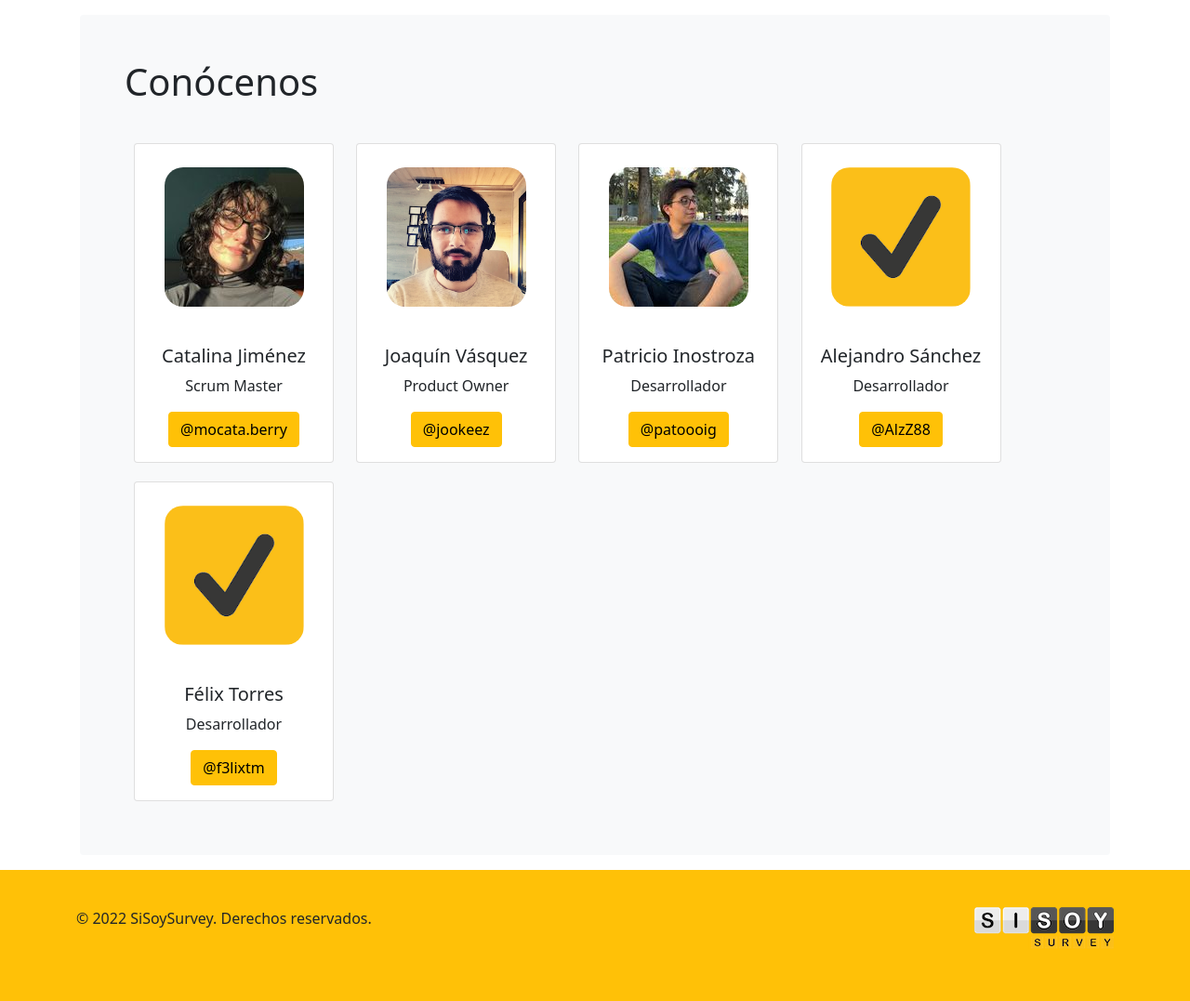
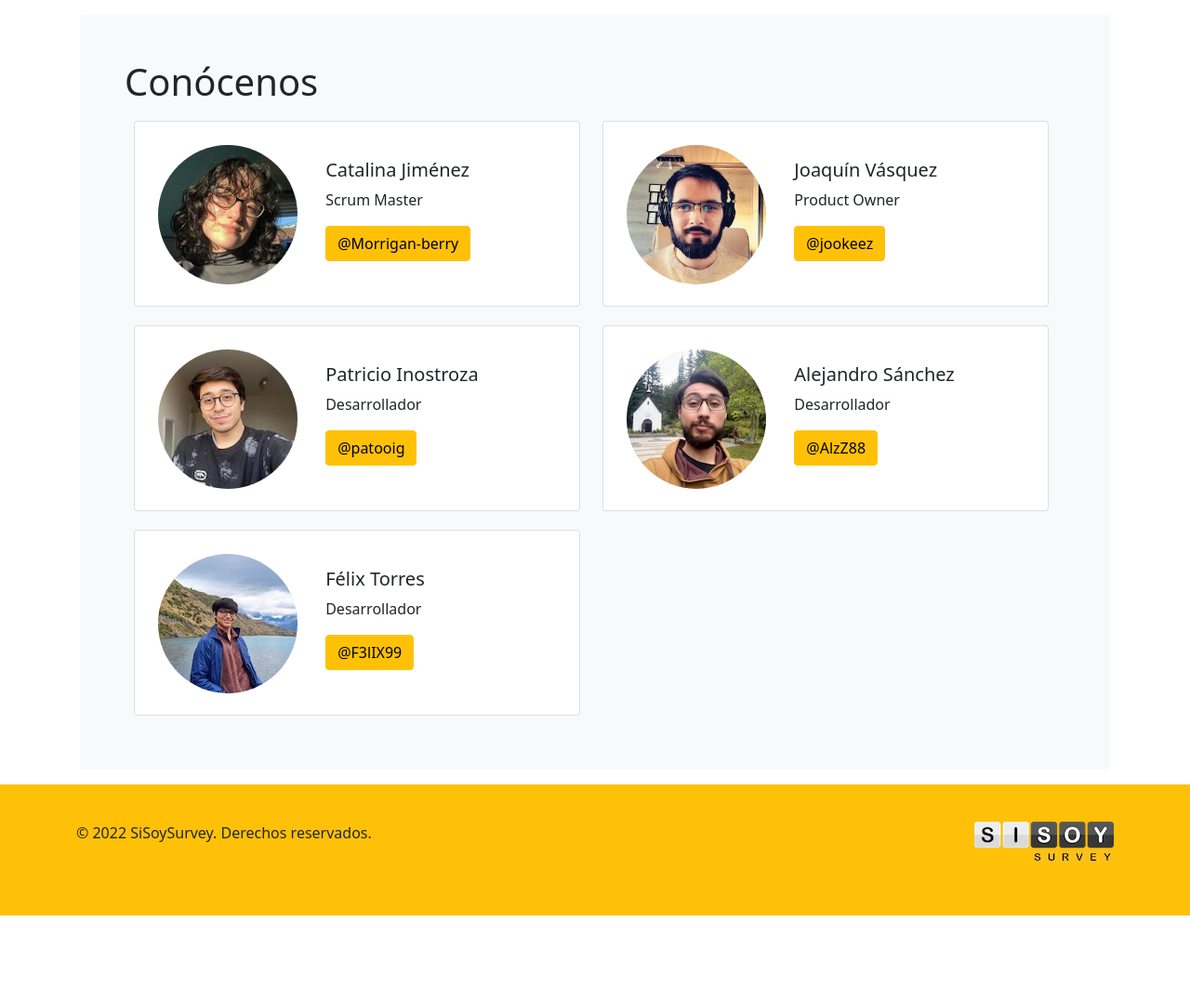
Before and after one commit to jookeez/SiSoySurvey, a Flask app: page /conocenos in a window 1280 px wide. Shown: the part 92-1169 px from the top of the page at 93% size. After the commit the page ends 1077 px from the top, so only its background shows below. Run offline with Flask 2, Linux system fonts and the light colour scheme; some libraries are stand-ins or nearby versions.

Commit message:
Mejoras en CSS de los developers

```diff
--- a/app/static/css/conocenos.css
+++ b/app/static/css/conocenos.css
@@ -1,16 +1,24 @@
 .tarjeta-conocenos {
-    width: 215px;
+    width: 480px;
+    height: 200px;
     margin: 10px;
     display: inline-block;
-    text-align: center;
 }
 
 .tarjeta-foto {
     width: 150px;
-    margin: 25px auto;
+    margin: 25px;
+    display: inline-flex;
 }
 
 .foto {
-    border-radius: 20px;
+    border-radius: 75px;
     object-fit: scale-down;
 }
+
+.card-body {
+    position: relative;
+    display: inline-block;
+    bottom: 40px;
+    right: 15px;
+}
--- a/app/templates/conocenos.html
+++ b/app/templates/conocenos.html
@@ -11,9 +11,10 @@ Conócenos
 {% block body %}
 <!-- CONTENIDO -->
 <section>
-  <main class="container p-3">
+  <main class="container p-3" center>
       <div class="bg-light p-5 rounded">
-        <h1>Conócenos</h1><br>
+        <h1>Conócenos</h1>
+        <div class="contenedor-conocenos">
           <div class="card tarjeta-conocenos">
             <div class="tarjeta-foto">
               <img src="{{ url_for('static', filename='images/conocenos_catalina.jpeg')}}" class="card-img-top foto" alt="...">
@@ -21,7 +22,7 @@ Conócenos
             <div class="card-body">
               <h5 class="card-title">Catalina Jiménez</h5>
               <p class="card-text">Scrum Master</p>
-            <a href="//instagram.com/mocata.berry" target="_blank" class="btn btn-primary">@mocata.berry</a>
+              <a href="//github.com/Morrigan-berry" target="_blank" class="btn btn-primary">@Morrigan-berry</a>
             </div>
           </div>
           <div class="card tarjeta-conocenos">
@@ -41,12 +42,12 @@ Conócenos
             <div class="card-body">
               <h5 class="card-title">Patricio Inostroza</h5>
               <p class="card-text">Desarrollador</p>
-            <a href="//instagram.com/patoooig" target="_blank" class="btn btn-primary">@patoooig</a>
+              <a href="//github.com/patooig" target="_blank" class="btn btn-primary">@patooig</a>
             </div>
           </div>
           <div class="card tarjeta-conocenos">
             <div class="tarjeta-foto">
-            <img src="{{ url_for('static', filename='images/favicon_192.png')}}" class="card-img-top foto" alt="...">
+              <img src="{{ url_for('static', filename='images/conocenos_alejandro.jpeg')}}" class="card-img-top foto" alt="...">
             </div>
             <div class="card-body">
               <h5 class="card-title">Alejandro Sánchez</h5>
@@ -56,12 +57,13 @@ Conócenos
           </div>
           <div class="card tarjeta-conocenos">
             <div class="tarjeta-foto">
-            <img src="{{ url_for('static', filename='images/favicon_192.png')}}" class="card-img-top foto" alt="...">
+              <img src="{{ url_for('static', filename='images/conocenos_felix.jpeg')}}" class="card-img-top foto" alt="...">
             </div>
             <div class="card-body">
               <h5 class="card-title">Félix Torres</h5>
               <p class="card-text">Desarrollador</p>
-            <a href="//instagram.com/f3lixtm" target="_blank" class="btn btn-primary">@f3lixtm</a>
+              <a href="//github.com/F3lIX99" target="_blank" class="btn btn-primary">@F3lIX99</a>
+            </div>
           </div>
         </div>
       </div>
```
Also changed, not shown: app/static/images/conocenos_alejandro.jpeg (added), app/static/images/conocenos_felix.jpeg (added), app/static/images/conocenos_patricio.jpeg. Lines whose indentation alone changed are shown as unchanged.
